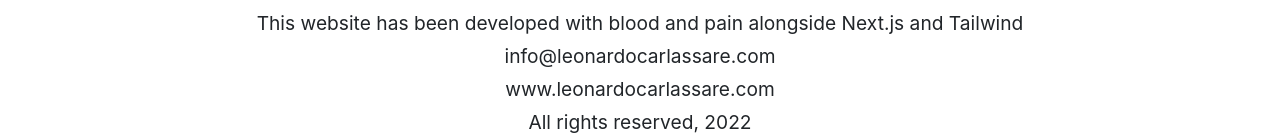
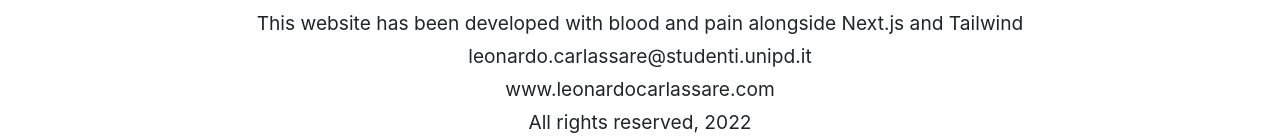
Before and after one commit to leonardocarlas/Site, a Next.js app: page / in a window 1280 px wide. Shown: the part 4683-4821 px from the top of the page. Built offline with nearby package versions, Linux system fonts and the light colour scheme.

Commit message:
Changed mail

```diff
--- a/components/Footer/Footer.tsx
+++ b/components/Footer/Footer.tsx
@@ -27,7 +27,7 @@
           />
         </div>
         <p className={utilStyles.headingMd}>This website has been developed with blood and pain alongside Next.js and Tailwind</p>
-        <p className={utilStyles.headingMd}>info@leonardocarlassare.com</p>
+        <p className={utilStyles.headingMd}>leonardo.carlassare@studenti.unipd.it</p>
         <p className={utilStyles.headingMd}>www.leonardocarlassare.com</p>
         <p className={utilStyles.headingMd}>All rights reserved, 2022</p>
         <span><Link href={`/`}><a className={utilStyles.headingMd}>Privacy</a></Link><Link href={`/`}><a className={utilStyles.headingMd}>Cookie</a></Link></span>
```
